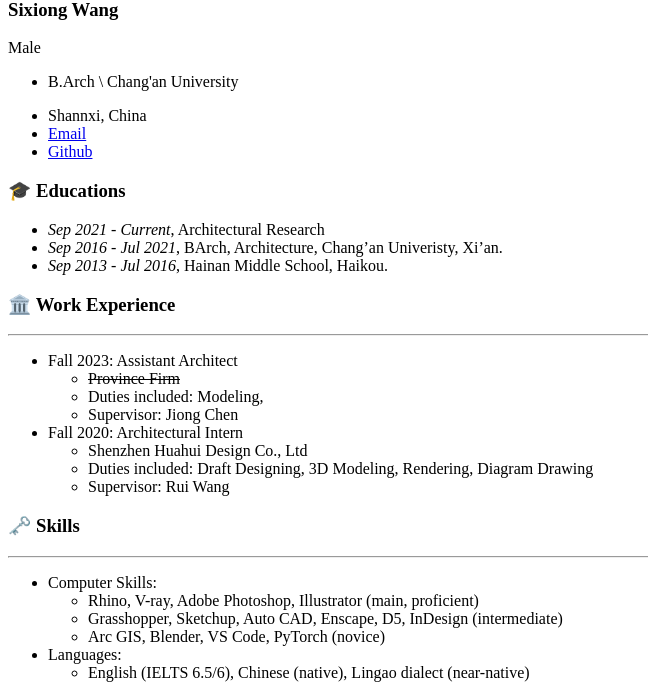
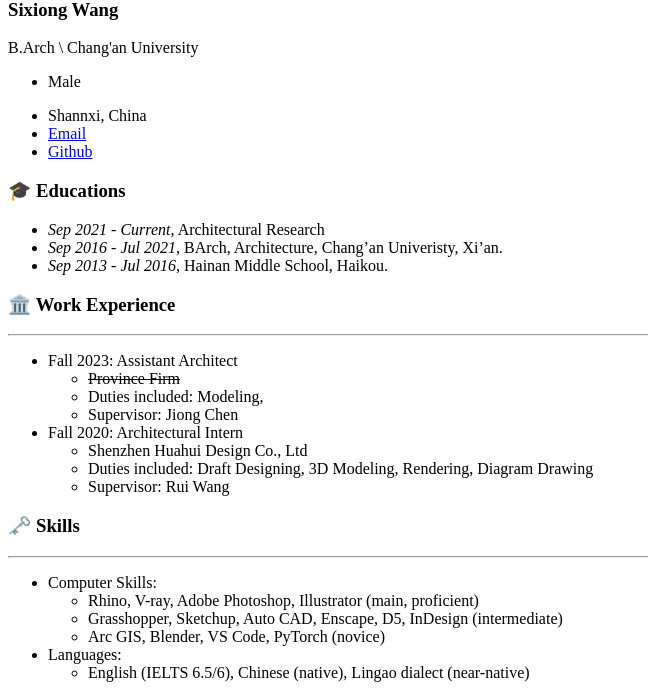
Before and after one commit to sixiong-wang/academic-page, a Jekyll site: the page built from _pages/includes/others.md, in a window 1280 px wide. Shown: the part 508-1206 px from the top of the page, without its empty margins (0-648 px from the left). Built offline with Jekyll 4.4.1, drawn with Linux system fonts in a browser that asks for light colours; our own code applies the rules of GitHub Pages for plain Markdown files; comment, search, counter and statistics services are not loaded; some of the changed lines change nothing that is shown.

```diff
--- a/_config.yml
+++ b/_config.yml
@@ -7,7 +7,7 @@
 
 # Site Settings
 title                    : "Sixiong Wang - Homepage"
-description              : "B.Arch \\ Chang'an University"
+description              : "Male"
 repository               : "https://github.com/sixiong-wang?tab=repositories"
 
 # SEO Related
@@ -28,7 +28,7 @@
 author:
   name             : "Sixiong Wang"
   avatar           : "images/SixiongWangProfileImage.png"
-  bio              : "Male"
+  bio              : "B.Arch \\ Chang'an University"
   location         : "Shannxi, China"
   employer         :
   pubmed           : # "https://www.ncbi.nlm.nih.gov/pubmed/?term=john+snow"
```
